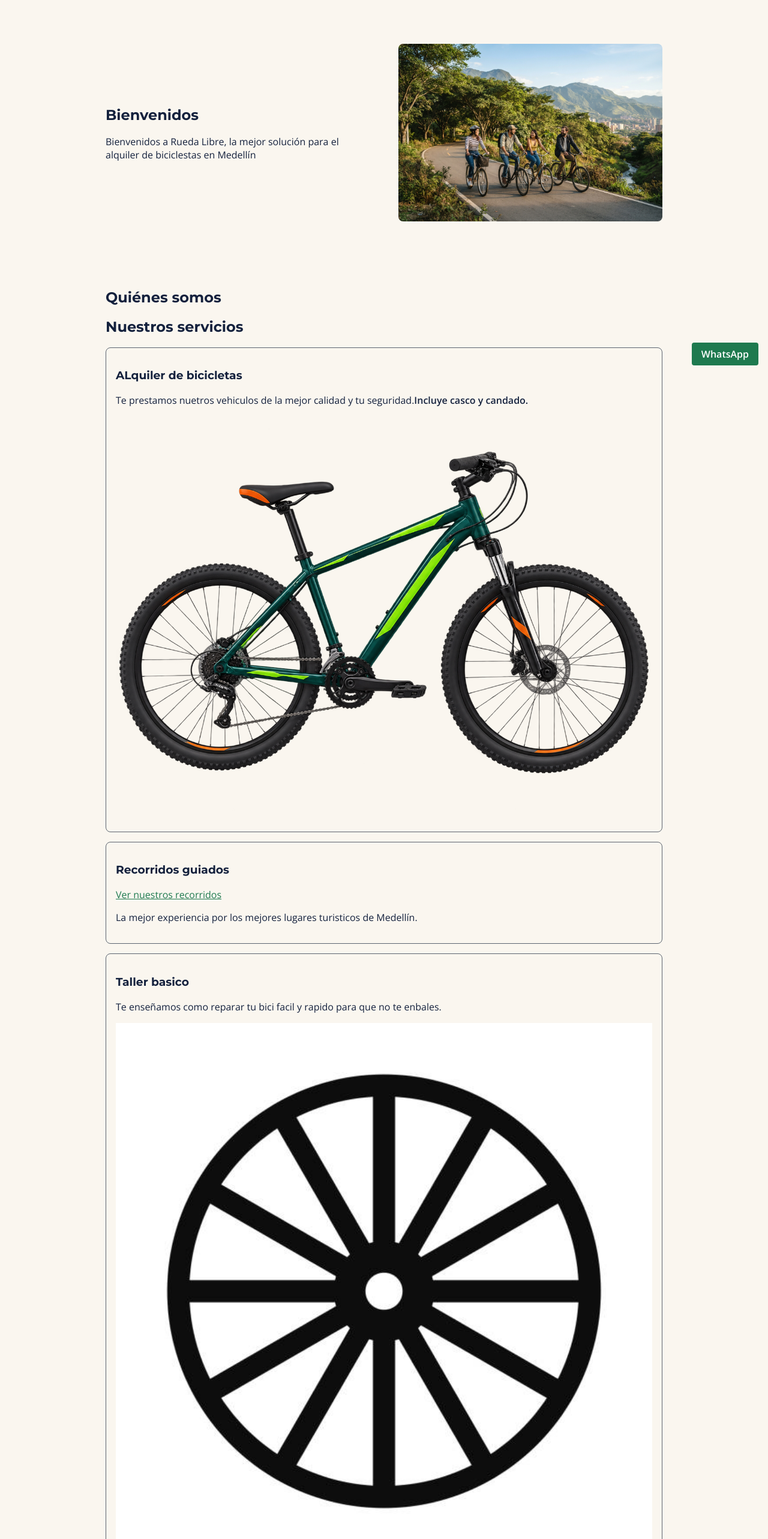
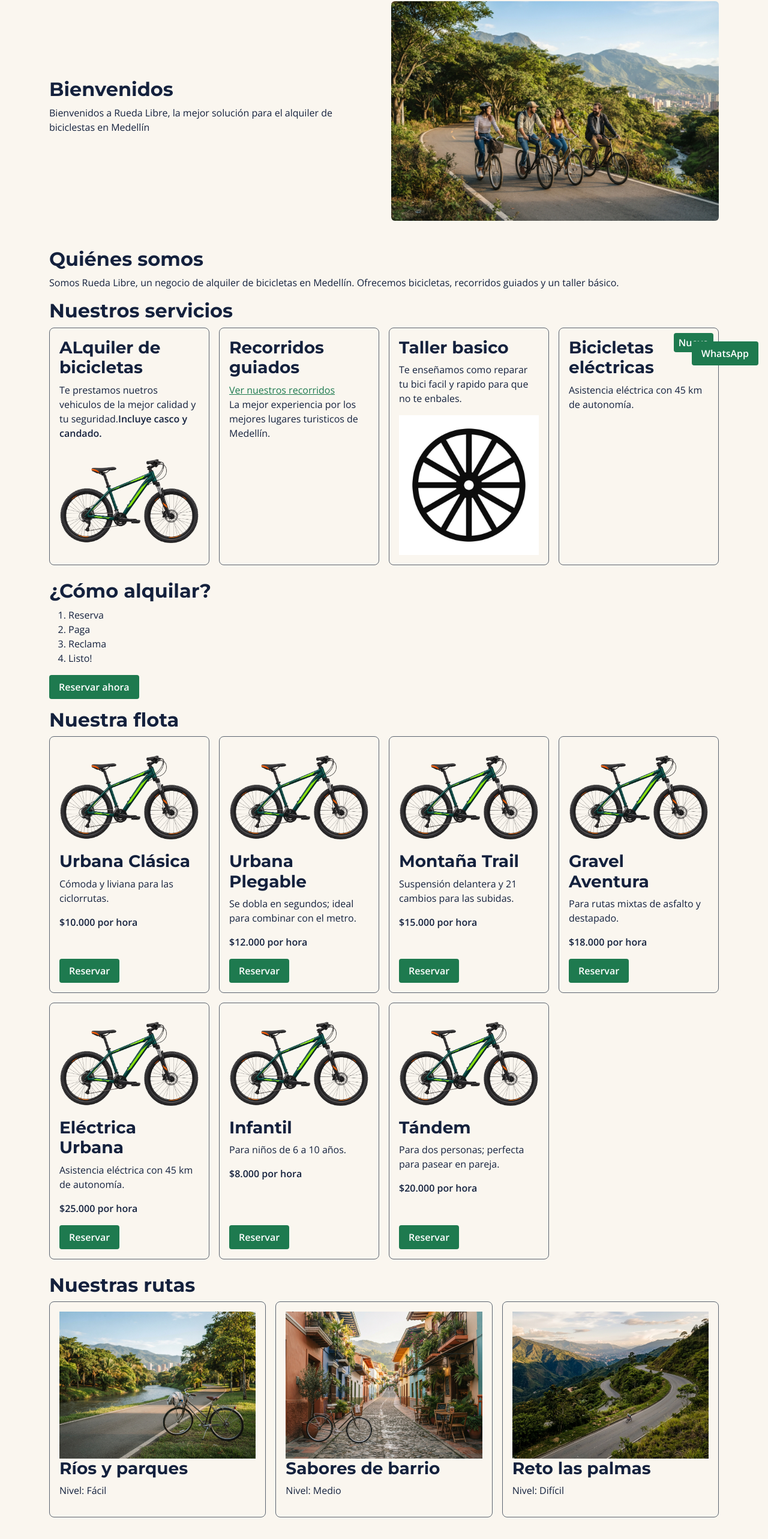
Before and after one commit to jualvarezl20/rueda-libre, a plain HTML site: page index.html in a window 1280 px wide. Shown: the part 175-2740 px from the top of the page at 60% size. Drawn offline with nearby package versions, Linux system fonts and the light colour scheme.

Commit message:
Semana 2 Minireto 7

```diff
--- a/css/styles.css
+++ b/css/styles.css
@@ -1,3 +1,4 @@
+/* VARIABLES */
 :root {
     --verde-ruta:#1E7A4F;
     --naranja-pedal:#F39A2B;
@@ -14,8 +15,6 @@
     --fuente-texto:"Open Sans", Arial, sans-serif;
 }
 
-
-*,
 *::before,
 *::after {
     box-sizing: border-box;
@@ -37,10 +36,8 @@ img {
     height: auto;
 }
 
-main {
-    max-width: 60rem;
-    margin: 0 auto;
-    padding: var(--espacio2);
+.portada {
+    min-height: 60vh;
 }
 
 a {
@@ -51,7 +48,6 @@ a:hover,
 a:focus {
     color: var(--azul-noche);
 }
-
 
 header {
     display: flex;
@@ -106,21 +102,9 @@ footer {
     outline: 3px solid var(--azul-noche);
 }
 
-/* PORTADA */
-.portada {
-    display: grid;
-    gap: var(--espacio2);
-}
-
-.portada img {
-    border-radius: 0.5rem;
-}
-
-
 .tarjeta {
     position: relative;
     padding: var(--espacio2);
-    margin-bottom: var(--espacio2);
     border: 1px solid var(--gris-asfalto);
     border-radius: 0.5rem;
 }
@@ -139,32 +123,6 @@ footer {
     color: var(--blanco);
     border-radius: 0.25rem;
     font-weight: 600;
-}
-
-.flota {
-    display: grid;
-    grid-template-columns: repeat(auto-fit, minmax(15rem, 1fr));
-    gap: var(--espacio2);
-}
-
-.flota .tarjeta {
-    display: flex;
-    flex-direction: column;
-    margin-bottom: 0;
-}
-
-.flota .botonreserva {
-    margin-top: auto;
-    align-self: flex-start;
-}
-
-.rutas {
-    display: grid;
-    gap: var(--espacio2);
-}
-
-.rutas .tarjeta {
-    margin-bottom: 0;
 }
 
 table {
@@ -257,6 +215,7 @@ label {
     flex-direction: column;
 }
 
+
 @media (min-width: 768px) {
     header {
         flex-direction: row;
@@ -272,17 +231,6 @@ label {
         flex-direction: row;
         justify-content: space-between;
         align-items: flex-start;
-    }
-
-    .portada {
-        grid-template-columns: 1fr 1fr;
-        gap: var(--espacio3);
-        align-items: center;
-        min-height: 60vh;
-    }
-
-    .rutas {
-        grid-template-columns: repeat(3, 1fr);
     }
 
     table {
@@ -309,8 +257,4 @@ label {
         grid-template-columns: 2fr 1fr;
         gap: var(--espacio3);
     }
-
-    .rutas {
-        gap: var(--espacio3);
-    }
 }
--- a/index.html
+++ b/index.html
@@ -10,6 +10,7 @@
     <link rel="preconnect" href="https://fonts.gstatic.com" crossorigin>
     <link href="https://fonts.googleapis.com/css2?family=Montserrat:wght@700&family=Open+Sans:wght@400;600&display=swap" rel="stylesheet">
 
+    <link href="https://cdn.jsdelivr.net/npm/bootstrap@5.3.3/dist/css/bootstrap.min.css" rel="stylesheet">
     <link rel="stylesheet" href="css/styles.css">
 </head>
 <body>
@@ -30,42 +31,58 @@
         </nav>
     </header>
 
-    <main>
-        <section class="portada">
-            <div>
+    <main class="container">
+
+        <section class="row align-items-center g-4 portada">
+            <div class="col-12 col-md-6">
                 <h2>Bienvenidos</h2>
                 <p>Bienvenidos a Rueda Libre, la mejor solución para el alquiler de biciclestas en Medellín</p>
             </div>
-            <img src="img/portada.jfif" alt="Ciclistas pedaleando por una ciclorruta en Medellín">
+            <div class="col-12 col-md-6">
+                <img src="img/portada.jfif" alt="Ciclistas pedaleando por una ciclorruta en Medellín" class="img-fluid rounded">
+            </div>
         </section>
 
         <h2>Quiénes somos</h2>
+            <p>Somos Rueda Libre, un negocio de alquiler de bicicletas en Medellín. Ofrecemos bicicletas, recorridos guiados y un taller básico.</p>
 
         <h2>Nuestros servicios</h2>
 
-            <article class="tarjeta">
+        <div class="row g-3 mb-4">
+
+            <div class="col-12 col-md-6 col-lg-3">
+                <article class="tarjeta h-100">
                     <h3>ALquiler de bicicletas</h3>
                     <p>Te prestamos nuetros vehiculos de la mejor calidad y tu seguridad.<strong>Incluye casco y candado.</strong> </p>
-                    <img src="img/bicicleta.png" alt="Bicicleta de Rueda Libre" width="300">
+                    <img src="img/bicicleta.png" alt="Bicicleta de Rueda Libre">
                 </article>
+            </div>
 
-            <article class="tarjeta">
+            <div class="col-12 col-md-6 col-lg-3">
+                <article class="tarjeta h-100">
                     <h3>Recorridos guiados</h3>
                     <a href="paginas/tarifas.html#recorridos">Ver nuestros recorridos</a>
                     <p>La mejor experiencia por los mejores lugares turisticos de Medellín.</p>
                 </article>
+            </div>
 
-            <article class="tarjeta">
+            <div class="col-12 col-md-6 col-lg-3">
+                <article class="tarjeta h-100">
                     <h3>Taller basico</h3>
                     <p>Te enseñamos como reparar tu bici facil y rapido para que no te enbales.</p>
-                    <img src="img/rueda.png" alt="Rueda de bicicleta" width="300">
+                    <img src="img/rueda.png" alt="Rueda de bicicleta">
                 </article>
+            </div>
 
-            <article class="tarjeta">
+            <div class="col-12 col-md-6 col-lg-3">
+                <article class="tarjeta h-100">
                     <span class="etiqueta">Nuevo</span>
                     <h3>Bicicletas eléctricas</h3>
                     <p>Asistencia eléctrica con 45 km de autonomía.</p>
                 </article>
+            </div>
+
+        </div>
 
         <h2>¿Cómo alquilar?</h2>
             <ol>
@@ -76,97 +93,154 @@
             </ol>
             <p><a class="botonreserva" href="paginas/reservas.html#Reservas">Reservar ahora</a></p>
 
-
         <section>
             <h2>Nuestra flota</h2>
 
-            <div class="flota">
+            <div class="row g-3">
 
-                <article class="tarjeta">
+                <div class="col-12 col-sm-6 col-lg-4 col-xl-3">
+                    <article class="tarjeta h-100 d-flex flex-column">
                         <img src="img/bicicleta.png" alt="Bicicleta Urbana Clásica">
                         <h3>Urbana Clásica</h3>
                         <p>Cómoda y liviana para las ciclorrutas.</p>
                         <p><strong>$10.000 por hora</strong></p>
-                    <a class="botonreserva" href="paginas/reservas.html#Reservas">Reservar</a>
+                        <a class="botonreserva mt-auto align-self-start" href="paginas/reservas.html#Reservas">Reservar</a>
                     </article>
+                </div>
 
-                <article class="tarjeta">
+                <div class="col-12 col-sm-6 col-lg-4 col-xl-3">
+                    <article class="tarjeta h-100 d-flex flex-column">
                         <img src="img/bicicleta.png" alt="Bicicleta Urbana Plegable">
                         <h3>Urbana Plegable</h3>
                         <p>Se dobla en segundos; ideal para combinar con el metro.</p>
                         <p><strong>$12.000 por hora</strong></p>
-                    <a class="botonreserva" href="paginas/reservas.html#Reservas">Reservar</a>
+                        <a class="botonreserva mt-auto align-self-start" href="paginas/reservas.html#Reservas">Reservar</a>
                     </article>
+                </div>
 
-                <article class="tarjeta">
+                <div class="col-12 col-sm-6 col-lg-4 col-xl-3">
+                    <article class="tarjeta h-100 d-flex flex-column">
                         <img src="img/bicicleta.png" alt="Bicicleta Montaña Trail">
                         <h3>Montaña Trail</h3>
                         <p>Suspensión delantera y 21 cambios para las subidas.</p>
                         <p><strong>$15.000 por hora</strong></p>
-                    <a class="botonreserva" href="paginas/reservas.html#Reservas">Reservar</a>
+                        <a class="botonreserva mt-auto align-self-start" href="paginas/reservas.html#Reservas">Reservar</a>
                     </article>
+                </div>
 
-                <article class="tarjeta">
+                <div class="col-12 col-sm-6 col-lg-4 col-xl-3">
+                    <article class="tarjeta h-100 d-flex flex-column">
                         <img src="img/bicicleta.png" alt="Bicicleta Gravel Aventura">
                         <h3>Gravel Aventura</h3>
                         <p>Para rutas mixtas de asfalto y destapado.</p>
                         <p><strong>$18.000 por hora</strong></p>
-                    <a class="botonreserva" href="paginas/reservas.html#Reservas">Reservar</a>
+                        <a class="botonreserva mt-auto align-self-start" href="paginas/reservas.html#Reservas">Reservar</a>
                     </article>
+                </div>
 
-                <article class="tarjeta">
+                <div class="col-12 col-sm-6 col-lg-4 col-xl-3">
+                    <article class="tarjeta h-100 d-flex flex-column">
                         <img src="img/bicicleta.png" alt="Bicicleta Eléctrica Urbana">
                         <h3>Eléctrica Urbana</h3>
                         <p>Asistencia eléctrica con 45 km de autonomía.</p>
                         <p><strong>$25.000 por hora</strong></p>
-                    <a class="botonreserva" href="paginas/reservas.html#Reservas">Reservar</a>
+                        <a class="botonreserva mt-auto align-self-start" href="paginas/reservas.html#Reservas">Reservar</a>
                     </article>
+                </div>
 
-                <article class="tarjeta">
+                <div class="col-12 col-sm-6 col-lg-4 col-xl-3">
+                    <article class="tarjeta h-100 d-flex flex-column">
                         <img src="img/bicicleta.png" alt="Bicicleta Infantil">
                         <h3>Infantil</h3>
                         <p>Para niños de 6 a 10 años.</p>
                         <p><strong>$8.000 por hora</strong></p>
-                    <a class="botonreserva" href="paginas/reservas.html#Reservas">Reservar</a>
+                        <a class="botonreserva mt-auto align-self-start" href="paginas/reservas.html#Reservas">Reservar</a>
                     </article>
+                </div>
 
-                <article class="tarjeta">
+                <div class="col-12 col-sm-6 col-lg-4 col-xl-3">
+                    <article class="tarjeta h-100 d-flex flex-column">
                         <img src="img/bicicleta.png" alt="Bicicleta Tándem">
                         <h3>Tándem</h3>
                         <p>Para dos personas; perfecta para pasear en pareja.</p>
                         <p><strong>$20.000 por hora</strong></p>
-                    <a class="botonreserva" href="paginas/reservas.html#Reservas">Reservar</a>
+                        <a class="botonreserva mt-auto align-self-start" href="paginas/reservas.html#Reservas">Reservar</a>
                     </article>
                 </div>
 
-
+            </div>
         </section>
 
-
-        <section>
+        <section class="mt-4">
             <h2>Nuestras rutas</h2>
 
-            <div class="rutas">
+            <div class="row g-3">
 
-                <article class="tarjeta">
+                <div class="col-12 col-md-4">
+                    <article class="tarjeta h-100">
                         <img src="img/ruta-rios-parques.jfif" alt="Ciclorruta junto a un río en un parque de Medellín">
                         <h3>Ríos y parques</h3>
                         <p>Nivel: Fácil</p>
                     </article>
+                </div>
 
-                <article class="tarjeta">
+                <div class="col-12 col-md-4">
+                    <article class="tarjeta h-100">
                         <img src="img/ruta-sabores-barrio.jfif" alt="Calle de barrio con fachadas de colores en Medellín">
                         <h3>Sabores de barrio</h3>
                         <p>Nivel: Medio</p>
                     </article>
+                </div>
 
-                <article class="tarjeta">
+                <div class="col-12 col-md-4">
+                    <article class="tarjeta h-100">
                         <img src="img/ruta-reto-palmas.jfif" alt="Carretera de montaña subiendo por una ladera verde">
                         <h3>Reto las palmas</h3>
                         <p>Nivel: Difícil</p>
                     </article>
+                </div>
 
             </div>
+        </section>
+
+        <section class="my-5">
+
+            <h2 class="text-center mb-4">¿Por qué Rueda Libre?</h2>
+
+            <div class="row g-4">
+
+                <div class="col-12 col-md-6 col-lg-3">
+                    <h3 class="fs-5 fw-bold text-center">Bicicletas revisadas</h3>
+                    <p class="text-center">Revisamos cada bicicleta en cada alquiler.</p>
+                    <p class="fs-4 fw-bold text-success text-center">Cada alquiler</p>
+                </div>
+
+                <div class="col-12 col-md-6 col-lg-3">
+                    <h3 class="fs-5 fw-bold text-center">Casco y candado</h3>
+                    <p class="text-center">Los dos vienen incluidos en tu alquiler.</p>
+                    <p class="fs-4 fw-bold text-success text-center">Incluidos</p>
+                </div>
+
+                <div class="col-12 col-md-6 col-lg-3">
+                    <h3 class="fs-5 fw-bold text-center">Guías certificados</h3>
+                    <p class="text-center">Te acompañan en los recorridos guiados.</p>
+                    <p class="fs-4 fw-bold text-success text-center">Certificados</p>
+                </div>
+
+                <div class="col-12 col-md-6 col-lg-3">
+                    <h3 class="fs-5 fw-bold text-center">Puntos de devolución</h3>
+                    <p class="text-center">Devuelves la bicicleta en la sede más cercana.</p>
+                    <p class="fs-4 fw-bold text-success text-center">3 sedes</p>
+                </div>
+
+            </div>
+
+            <div class="d-flex flex-column flex-md-row justify-content-md-between align-items-center gap-3 mt-5 p-4 text-bg-dark">
+                <img src="img/ciclista.png" alt="" width="80" class="d-none d-md-block">
+                <p class="lead mb-0">¿Listo para rodar?</p>
+                <a href="paginas/reservas.html#Reservas" class="bg-warning text-dark fw-semibold text-decoration-none px-4 py-2">Reservar ahora</a>
+            </div>
+
         </section>
 
         <h2 id="Encuentranos">Encuentranos</h2>
@@ -193,5 +267,7 @@
     </footer>
 
     <a class="whatsapp" href="https://wa.me/573000000000" target="_blank">WhatsApp</a>
+
+    <script src="https://cdn.jsdelivr.net/npm/bootstrap@5.3.3/dist/js/bootstrap.bundle.min.js"></script>
 </body>
 </html>
```
Also changed, not shown: bitacora.txt. Lines whose indentation alone changed are shown as unchanged.
